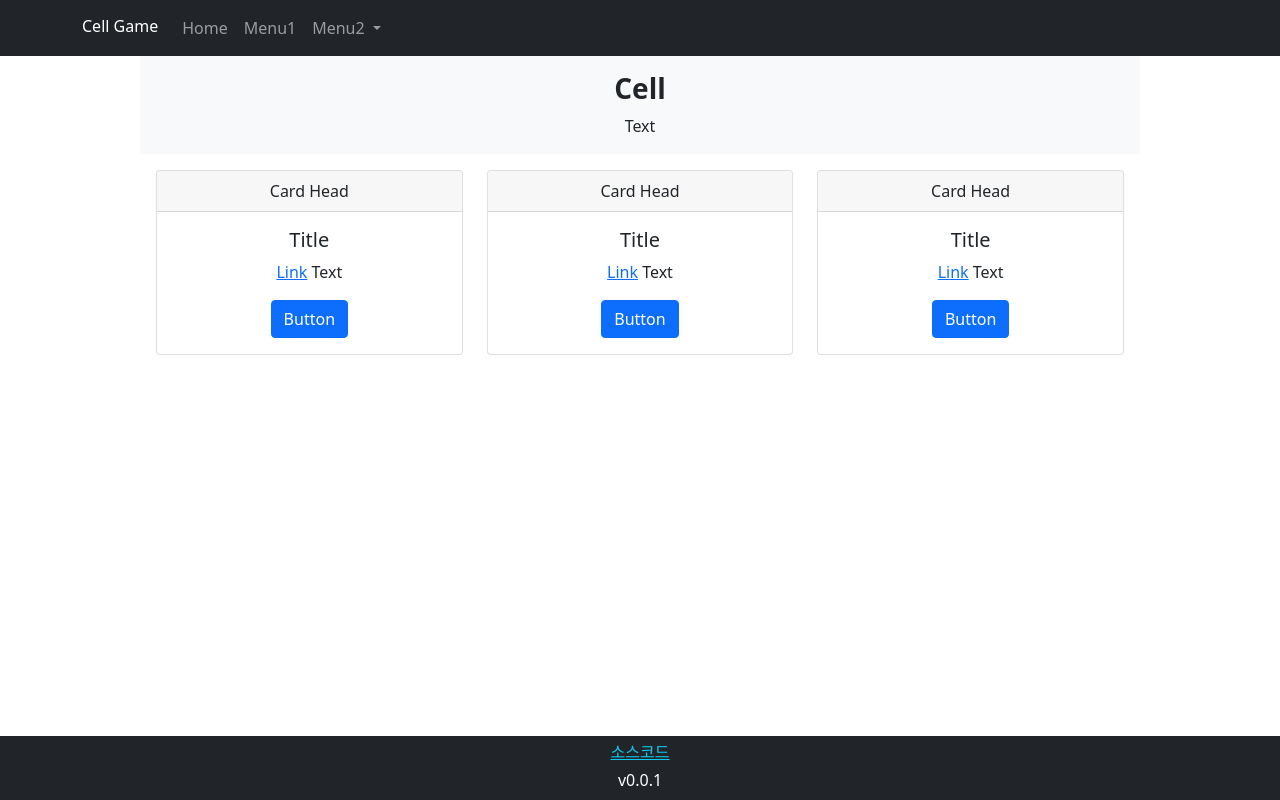
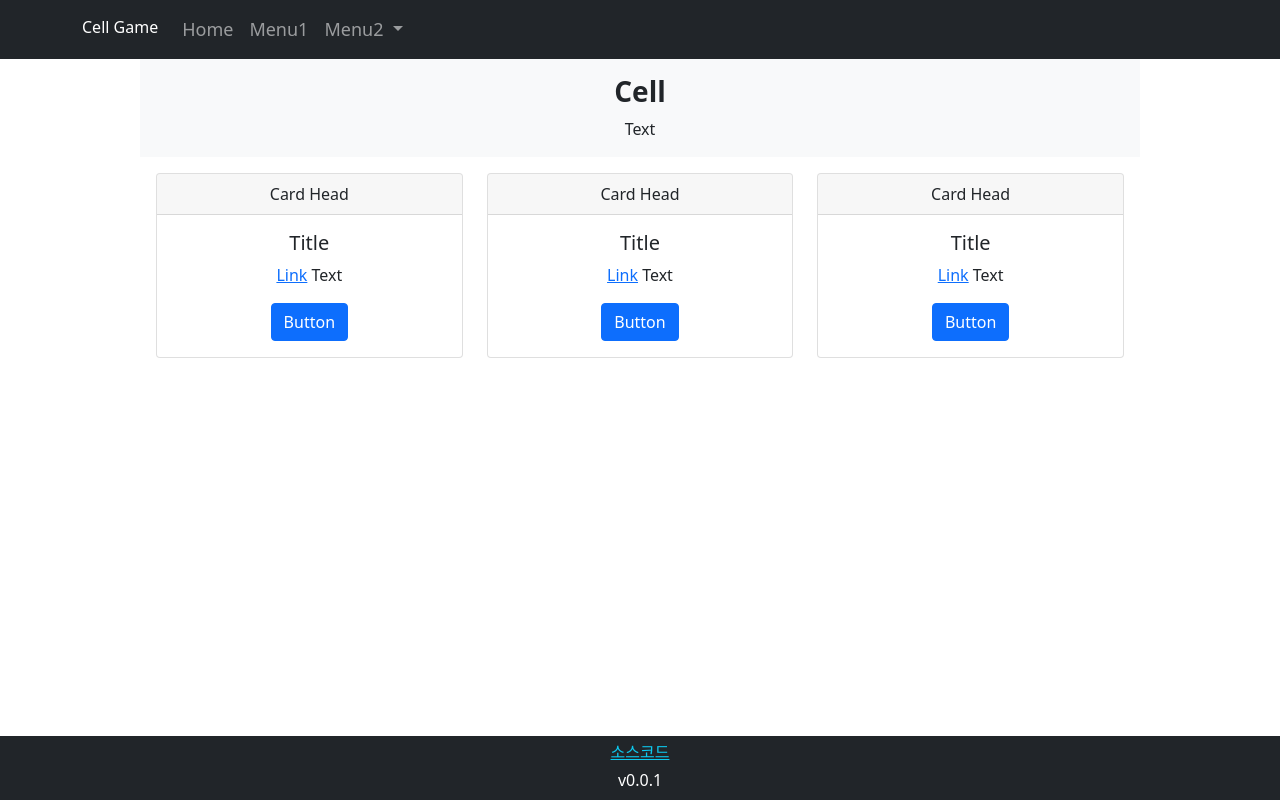
Before and after one commit to djangocellfront/cellfront, a Django app: page / in a window 1280 px wide. Run offline with Django 4.2, Linux system fonts and the light colour scheme.

Commit message:
Update base.html

```diff
--- a/templates/web/base.html
+++ b/templates/web/base.html
@@ -57,13 +57,17 @@
     padding-top: 0px;
   }
 
+  .navbar {
+    font-size: 18px;
+  }
+
   #content {
     max-width: 1000px;
     overflow: hidden;
   }
 
   body {
-    max-height: 80%;
+    overflow: hidden;
   }
 </style>
 
```
